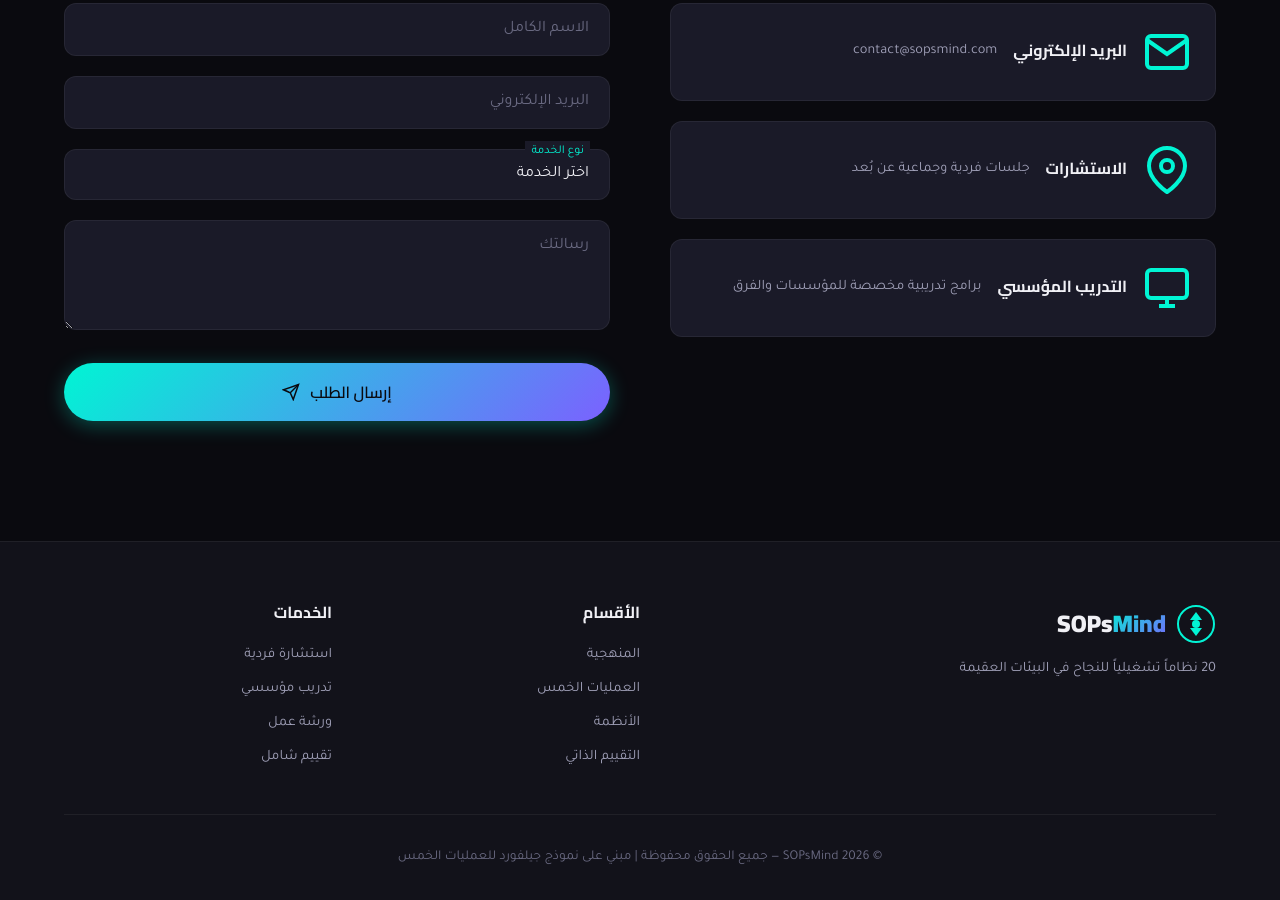
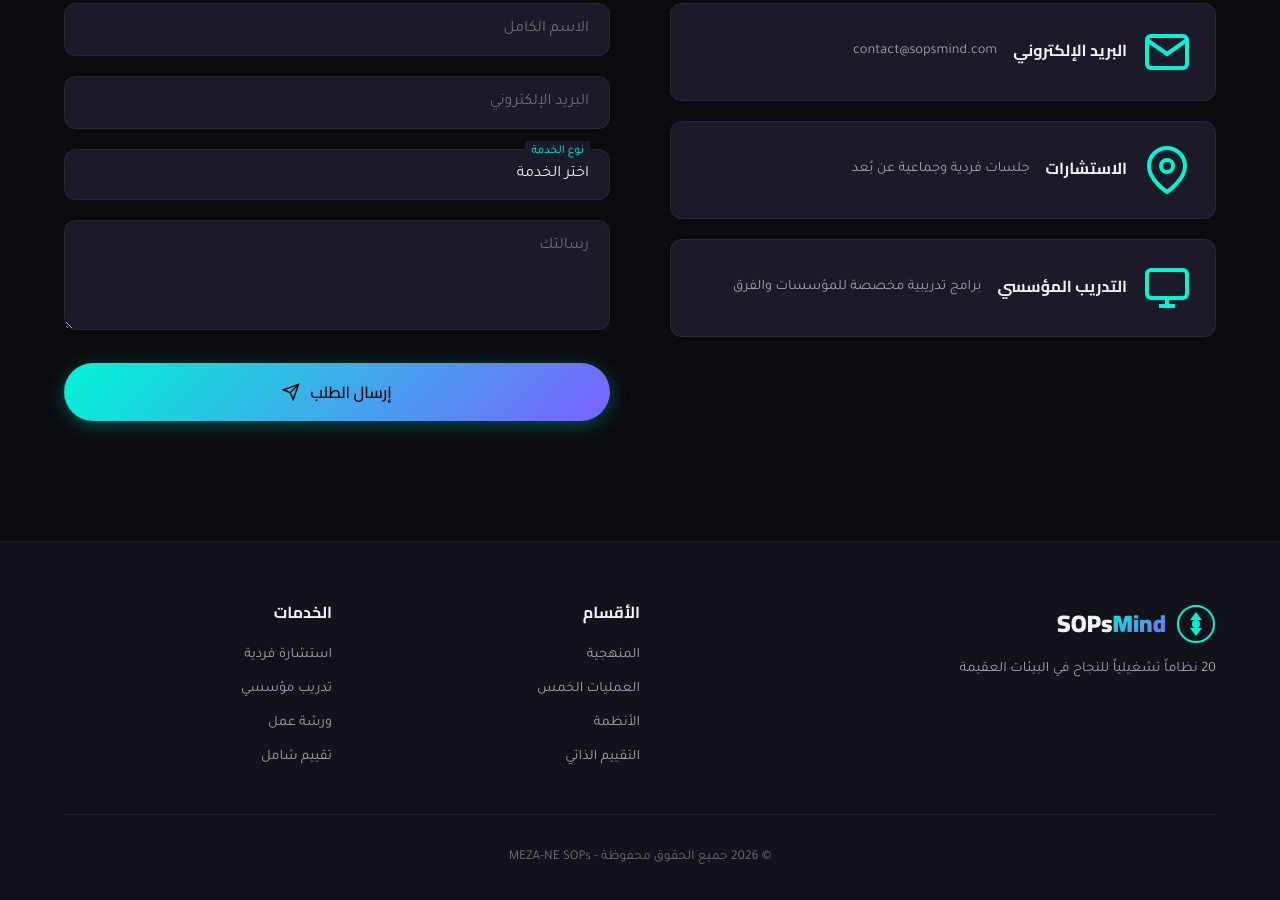
Before and after one commit to dmezakou/Consulting, a plain HTML site: page index.html in a window 1280 px wide. Shown: the part 10753-11653 px from the top of the page. Drawn offline with Linux system fonts and the light colour scheme.

Commit message:
Update index.html

```diff
--- a/index.html
+++ b/index.html
@@ -1192,7 +1192,7 @@
                 </div>
             </div>
             <div class="footer-bottom">
-                <p>© 2026 SOPsMind — جميع الحقوق محفوظة | مبني على نموذج جيلفورد للعمليات الخمس</p>
+                <p>© 2026  جميع الحقوق محفوظة - MEZA-NE SOPs </p>
             </div>
         </div>
     </footer>
```
